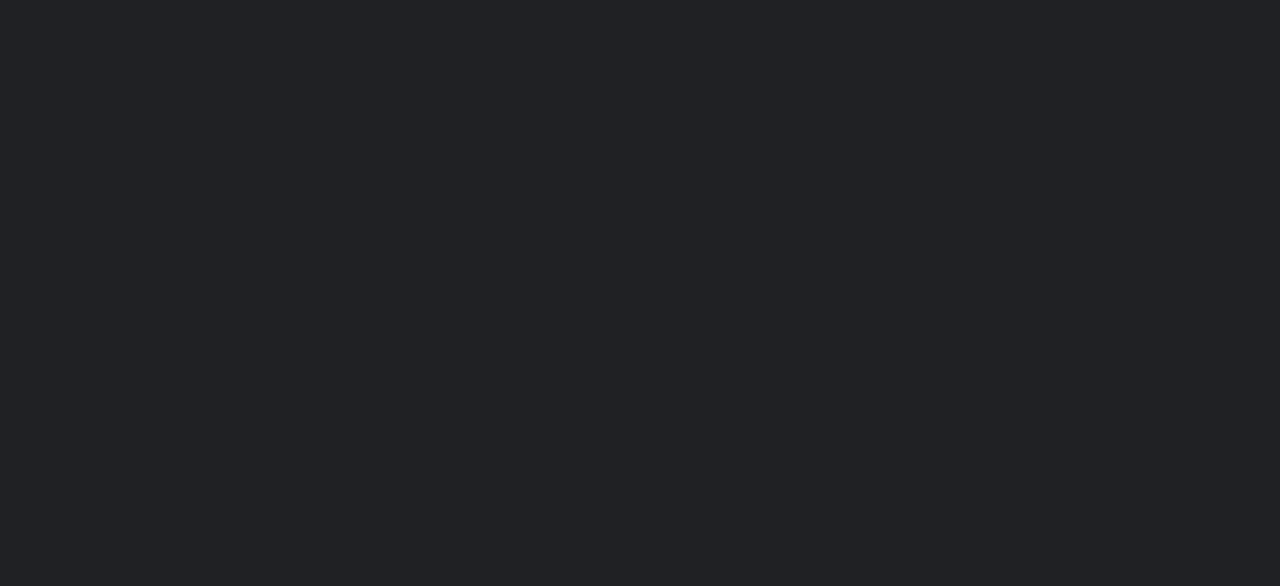
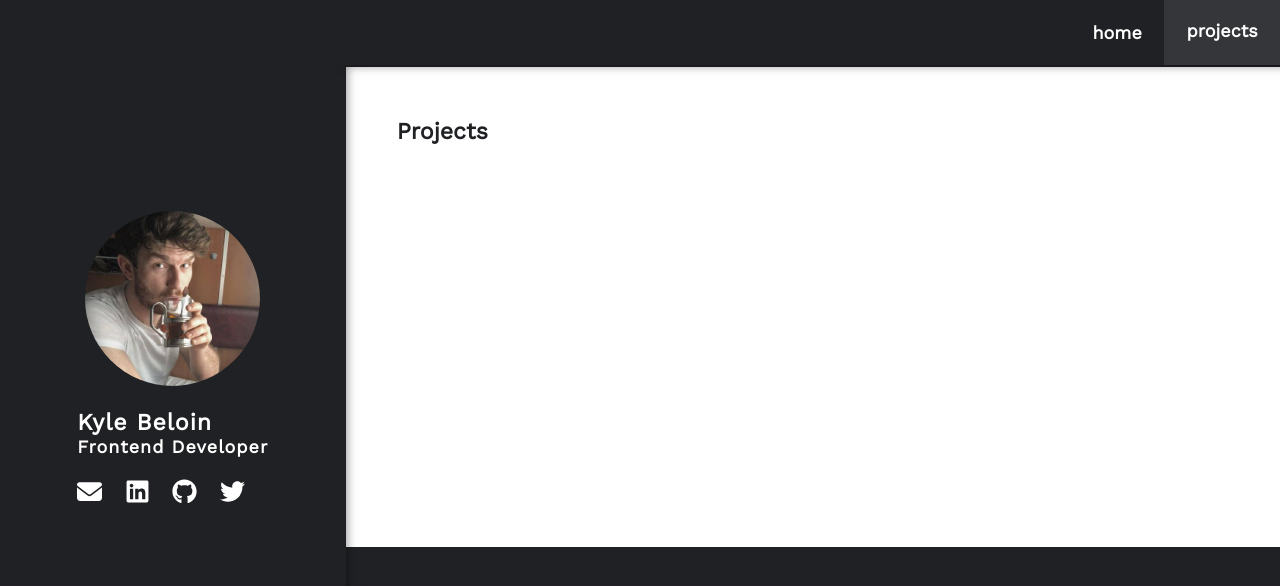
Before and after one commit to kylebeloin/kyle-beloin-personal-site, a React (Create React App) app: page /projects in a window 1280 px wide. Before the commit this address had no page. Shown: the top 586 px of the page. Built offline with nearby package versions, Linux system fonts and the light colour scheme.

Commit message:
Removed games navlink; added blank projects page.

```diff
--- a/src/common/routes.tsx
+++ b/src/common/routes.tsx
@@ -1,6 +1,6 @@
 import Home from "../pages/Home";
 // import About from "../pages/About";
-// import Projects from "../pages/Projects";
+import Projects from "../pages/Projects";
 import { RouteObject } from "react-router";
 import Layout from "../pages/Layout";
 import Games from "../pages/Games";
@@ -9,6 +9,8 @@ type Route = {
   path: string;
   key: string;
   element: JSX.Element;
+  label?: string;
+  nav?: boolean;
 };
 
 export const routes: Route[] = [
@@ -16,21 +18,27 @@ export const routes: Route[] = [
     path: "/" as string,
     element: <Home key="home" />,
     key: "home",
+    label: "Home",
+    nav: true,
   },
   // {
   //   path: "/about" as string,
   //   element: <About key="about" />,
   //   key: "about",
   // },
-  // {
-  //   path: "/projects" as string,
-  //   element: <Projects key="projects" />,
-  //   key: "projects",
-  // },
   {
-    path: "/games" as string,
-    element: <Games key="games" />,
-    key: "games",
+    path: "/projects" as string,
+    element: <Projects key="projects" />,
+    key: "projects",
+    label: "Projects",
+    nav: true,
+  },
+  {
+    path: "/games-and-visualizations" as string,
+    element: <Games key="games-and-visualizations" />,
+    key: "games-and-visualizations",
+    label: "Games & Visualizations",
+    nav: false,
   },
 ];
 
--- a/src/components/Aside.module.css
+++ b/src/components/Aside.module.css
@@ -52,7 +52,6 @@
 .info p:nth-of-type(1) {
   margin-bottom: var(--spacer-small);
 }
-
 
 
 .greeting {
--- a/src/components/Aside.tsx
+++ b/src/components/Aside.tsx
@@ -6,13 +6,18 @@ import { Contact } from "./Contact";
 export function Aside() {
   // if location is /games then show games and hide aside
   const location = useLocation();
-  const isGames = location.pathname === "/games";
+  const isGames = location.pathname === "/games-and-visualizations";
 
   return (
     <aside className={` ${styles.aside} ${isGames ? styles.hidden : ""}`}>
       {/* user placeholder image */}
 
-      <img className={`${styles.image}`} src={profile} alt="user" />
+      <img
+        className={`${styles.image}`}
+        src={profile}
+        alt="Kyle sitting on a train, drinking black tea."
+        title="Kyle Beloin"
+      />
       <div className={styles["info-contact-container"]}>
         <section id="info" className={`${styles.info}`}>
           <h1>Kyle Beloin</h1>
--- a/src/components/Contact.module.css
+++ b/src/components/Contact.module.css
@@ -4,6 +4,7 @@
   width: 100%;
   justify-content: flex-start;
   gap: var(--spacer-small);
+  flex-wrap: wrap;
 }
 
 .icon {
--- a/src/components/Navbar.module.css
+++ b/src/components/Navbar.module.css
@@ -79,6 +79,7 @@
 
 @media (min-width: 768px) {
   .navbar {
+    --box-shadow-left-offset: var(--container-left-offset);
     grid-template-columns: repeat(var(--route-number), min-content);
     place-content: flex-end;
     place-items: flex-end;
@@ -142,10 +143,10 @@
 
 @keyframes slide-box-shadow-out {
   0% {
-    box-shadow: var(--box-shadow-left-offset) 0px 0px rgba(0, 0, 0, 0.5);
+    box-shadow: var(--container-left-offset) 0px 10px rgba(0, 0, 0, 0.5);
   }
   100% {
-    box-shadow: 0px 0px 0px rgba(0, 0, 0, 0.5);
+    box-shadow: 0px 0px 10px rgba(0, 0, 0, 0.5);
   }
 }
 
--- a/src/components/Navbar.tsx
+++ b/src/components/Navbar.tsx
@@ -7,7 +7,7 @@ import { useWindowSize } from "../hooks/UseWindowSize";
 
 export const Navbar = () => {
   const location = useLocation();
-  const isGames = location.pathname === "/games";
+  const isGames = location.pathname === "/games-and-visualizations";
   const [open, setOpen] = useState<boolean>(false);
   const windowSize = useWindowSize();
   const ref = useRef<HTMLDivElement>(null);
@@ -58,7 +58,9 @@ export const Navbar = () => {
           } as React.CSSProperties
         }
       >
-        {routes.map((route) => (
+        {routes.map(
+          (route) =>
+            route.nav && (
               <NavLink
                 key={route.key}
                 className={({ isActive }) =>
@@ -67,9 +69,10 @@ export const Navbar = () => {
                 to={route.path}
                 onClick={() => setOpen(false)}
               >
-            {route.key}
+                {route.label}
               </NavLink>
-        ))}
+            )
+        )}
       </nav>
     </>
   );
--- a/src/data/home.tsx
+++ b/src/data/home.tsx
@@ -38,15 +38,15 @@ export const projects = [
     tech: ["react", "redux", "python", "django"],
   },
   {
-    title: "Game and Visual Design",
+    title: "Game and Visualizations",
     content: (
       <p>
         A set of interactive apps that follow a similar design direction. I
         treat each project as an opportunity to practice using a particular
-        js/css feature.
+        js/css feature. Read more about each project by following this link.
       </p>
     ),
-    link: "/games",
+    link: "/games-and-visualizations",
     code: "https://www.google.com",
     tech: ["react", "javascript", "svelte"],
   },
--- a/src/pages/Home.module.css
+++ b/src/pages/Home.module.css
@@ -1,5 +1,21 @@
 .header {
   padding-left: var(--spacer-xlarge);
+}
+
+.link {
+  color: var(--tertiary);
+  text-decoration: none;
+  transition: color var(--animation-duration) ease-in-out;
+  margin-left: auto;
+  margin-right: var(--spacer-large);
+}
+
+.link:where(:hover)::after {
+  content: "";
+  display: block;
+  height: 2px;
+  background-color: var(--tertiary);
+  animation: draw-line var(--animation-duration) ease-in-out both;
 }
 
 .introduction-container,
@@ -76,3 +92,14 @@
     left: var(--container-left-offset);
   }
 }
+
+@keyframes draw-line {
+  0% {
+    opacity: 0;
+    width: 0;
+  }
+  100% {
+    opacity: 1;
+    width: 100%;
+  }
+}
--- a/src/pages/Home.tsx
+++ b/src/pages/Home.tsx
@@ -3,6 +3,7 @@ import styles from "./Home.module.css";
 import { Container } from "../components/Container";
 import ProjectCards from "../components/Home/ProjectCards";
 import * as data from "../data/home";
+import { NavLink } from "react-router-dom";
 
 export default function Home() {
   const { page, visible } = PageOutletContext();
@@ -27,9 +28,12 @@ export default function Home() {
         id="projects"
       >
         <header>
-          <h2 className={styles.header}>Projects</h2>
+          <h2 className={styles.header}>Highlighted Projects</h2>
         </header>
         <ProjectCards projects={data.projects} />
+        <NavLink to="/projects" className={styles.link}>
+          View all projects
+        </NavLink>
       </Container>
     </>
   );
--- a/src/pages/Layout.module.css
+++ b/src/pages/Layout.module.css
@@ -23,7 +23,6 @@
 }
 
 .scroller {
-  margin-left: var(--container-left-offset);
   background-color: var(--background-color);
 }
 
@@ -43,8 +42,6 @@
   /* page starts offsreen, and slides in from right */
 
   height: fit-content;
-  animation: slide-overlay-in calc(var(--animation-duration) * 2) ease-in-out
-    forwards;
 }
 
 .page p {
--- a/src/pages/Projects.tsx
+++ b/src/pages/Projects.tsx
@@ -7,15 +7,11 @@ export default function Projects() {
   const { page, visible } = PageOutletContext();
 
   return (
-    <section className={`${page}`} dir="ltr">
-      <div className={`${layout.scroller}`}>
-        <Container
-          visible={visible}
-          className={`${layout.scroller} ${styles["introduction-container"]}`}
-        >
-          <h1 className={`${styles.copy}`}>Projects</h1>
-        </Container>
-      </div>
-    </section>
+    <Container
+      visible={visible}
+      className={`${page} ${layout.scroller} ${styles["introduction-container"]}`}
+    >
+      <h1 className={`${styles.copy}`}>Projects</h1>
+    </Container>
   );
 }
```
Lines whose indentation alone changed are shown as unchanged.
